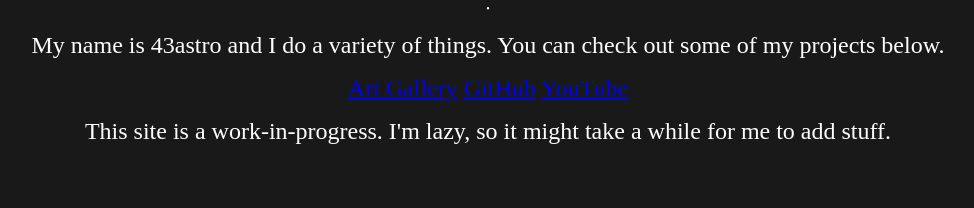
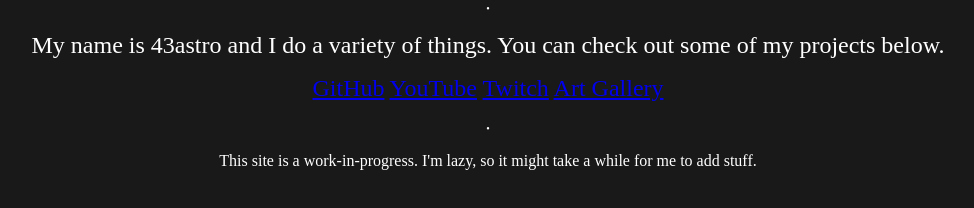
Before and after one commit to 43astro/me, a plain HTML site: page index.html in a window 1280 px wide. Shown: the part 364-572 px from the top of the page, without its empty margins (152-1126 px from the left). Drawn offline with Linux system fonts and the light colour scheme.

Commit message:
Update index.html

```diff
--- a/index.html
+++ b/index.html
@@ -18,7 +18,8 @@
 		<img src="MainPhoto.png" alt="Photo 1" style="width:256px;height:256px;">
 		<p><font face = "Dubai" size = "1" color = "white">•</font></p>
 		<p><font face = "Dubai" size = "5" color = "white">My name is 43astro and I do a variety of things. You can check out some of my projects below.</font></p>
-		<p><font face = "Dubai" size = "5" color = "white"><a href="https://43astro.github.io/art" title="Art Gallery">Art Gallery</a>  <a href="https://github.com/43astro" title="GitHub">GitHub</a>  <a href="https://youtube.com/@43astro" title="YouTube">YouTube</a></font></p>
-		<p><font face = "Dubai" size = "5" color = "white">This site is a work-in-progress. I'm lazy, so it might take a while for me to add stuff.</font></p>
+		<p><font face = "Dubai" size = "5" color = "white"><a href="https://github.com/43astro" title="GitHub">GitHub</a>  <a href="https://youtube.com/@43astro" title="YouTube">YouTube</a>  <a href="https://twitch.tv/fortythreeastro" title="Art Gallery">Twitch</a>  <a href="https://43astro.github.io/art" title="Art Gallery">Art Gallery</a></font></p>
+		<p><font face = "Dubai" size = "1" color = "white">•</font></p>
+		<p><font face = "Dubai" size = "3" color = "white">This site is a work-in-progress. I'm lazy, so it might take a while for me to add stuff.</font></p>
 	</body>
 </html>
```
